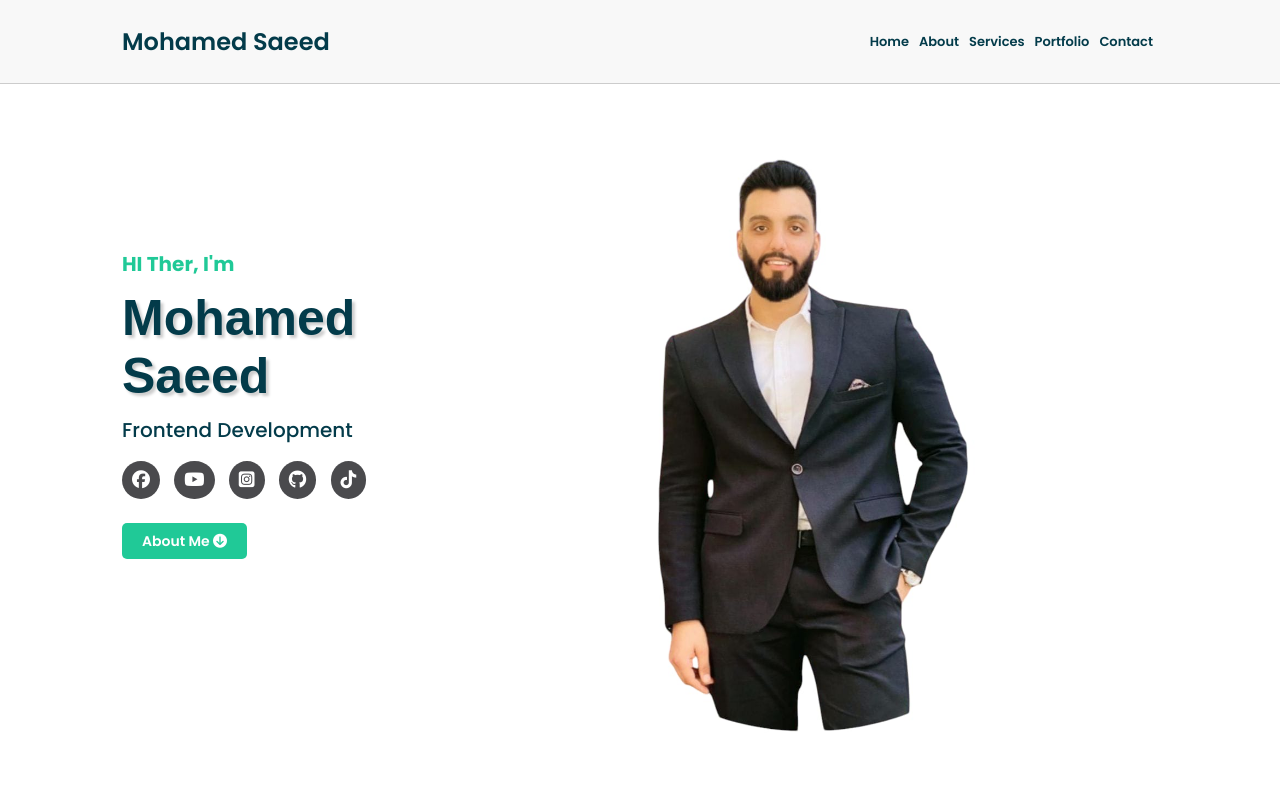
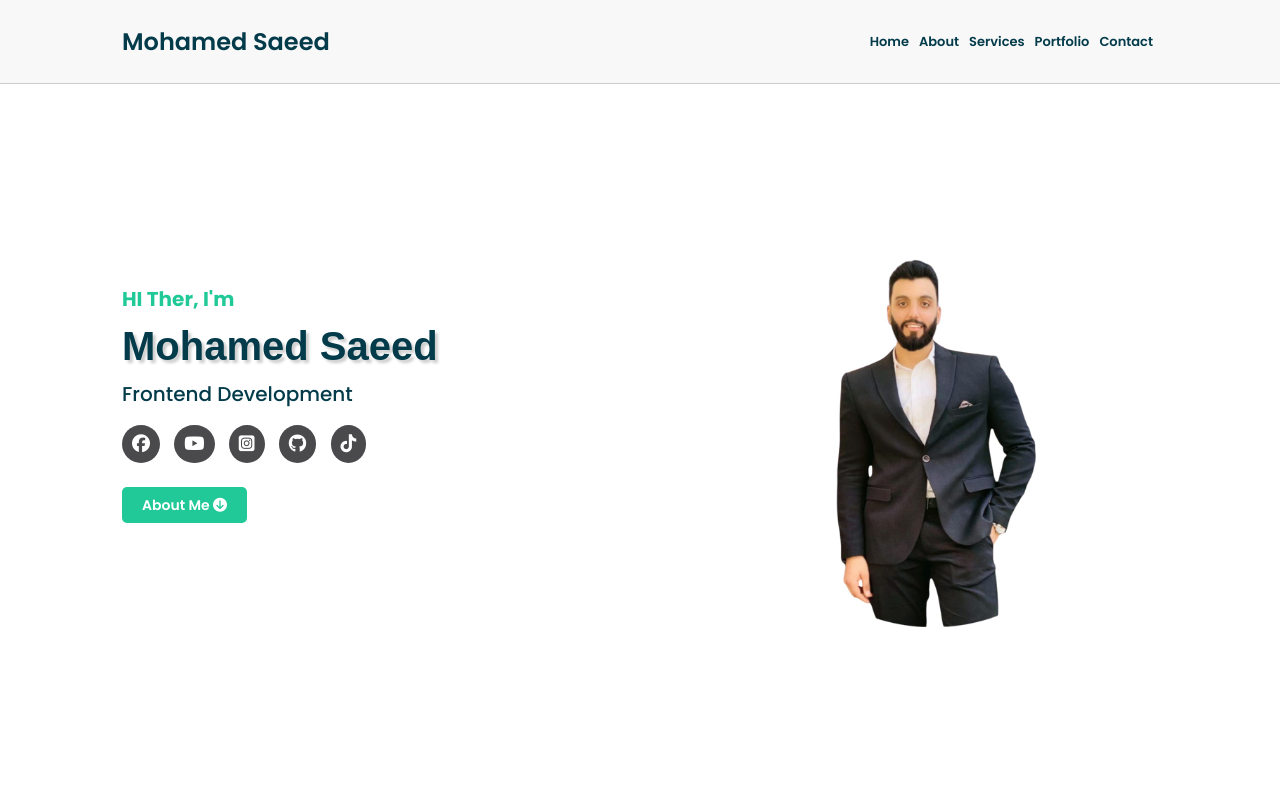
Before and after one commit to MohamedSaeed98/MohamedSaeed, a plain HTML site: page index.html in a window 1280 px wide. Shown: the top 800 px of the page. Drawn offline with Linux system fonts and the light colour scheme.

Commit message:
Add files via upload

```diff
--- a/stayle.css
+++ b/stayle.css
@@ -145,7 +145,7 @@ header .header-content .content-text {
 }
 
 #home .header-content h1 {
-    font-size: 50px;
+    font-size: 40px;
     color: var(--primary-color);
     text-shadow: 3px 3px 3px rgba(0, 0, 0, 0.2);
     margin-top: 10px;
@@ -166,7 +166,7 @@ header .header-content .content-text {
     font-size: 18px;
     padding: 10px;
     background: var(--gray);
-        color: #fff;
+    color: #fff;
     border-radius: 50%;
     margin-right: 10px;
     transition: all 0.3s ease;
@@ -179,7 +179,7 @@ header .header-content .content-text {
 }
 
 header .header-content img {
-    max-width: 700px;
+    max-width: 450px;
 
 
 
```
